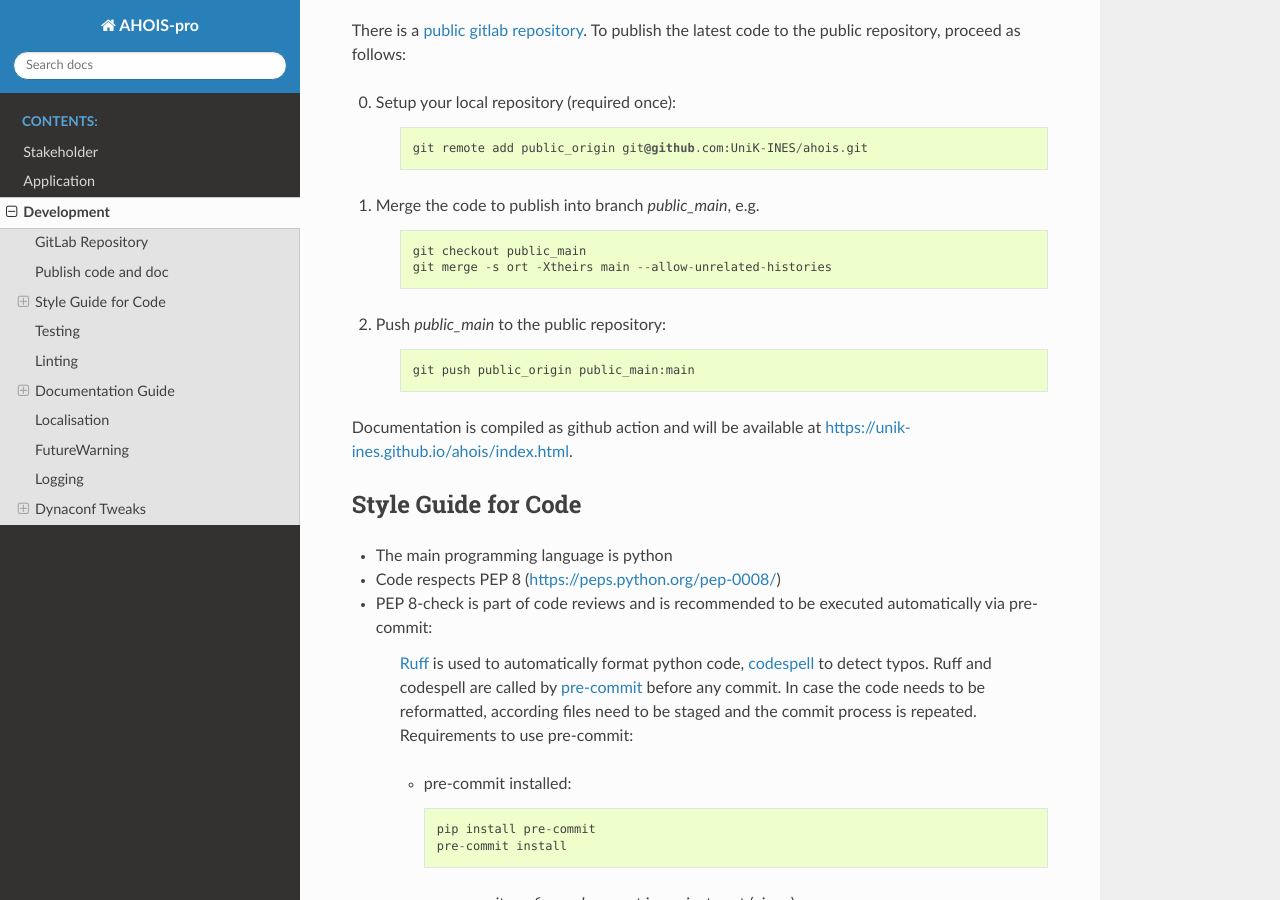
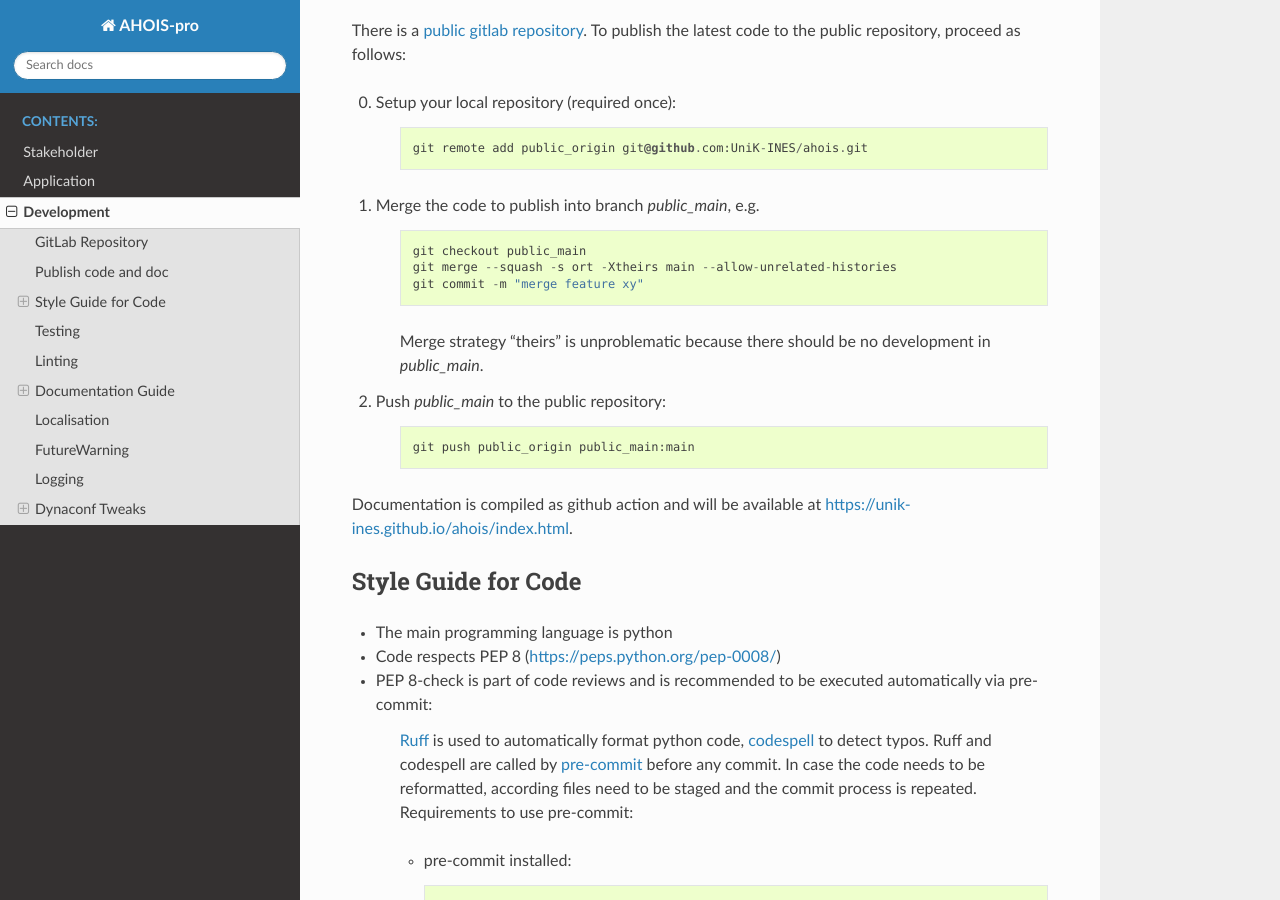
Before and after one commit to UniK-INES/ahois, a Sphinx documentation site: the page built from doc/source/development.rst, in a window 1280 px wide and 900 px high, scrolled down 750 px. Built offline with Sphinx 7.4.7 and the Read the Docs theme 3.1.0, drawn with Linux system fonts in a browser that asks for light colours; pages that are not in the unit, such as notebooks, are missing from menus.

Commit message:
add doc for publication

```diff
--- a/doc/source/conf.py
+++ b/doc/source/conf.py
@@ -14,7 +14,18 @@ import sys
 
 sys.path.insert(0, os.path.abspath("../../src/"))
 
-autodoc_mock_imports = ['building_stock_model', 'tests.conftest', 'server.Launch']
+autodoc_mock_imports = [
+    'building_stock_model',
+    'tests.conftest',
+    'server.Launch',
+    'mesa_geo',
+    'geopandas',
+    'dotenv',
+    'plotly',
+    'dill',
+    'statsmodels',
+    'SALib',
+    ]
 
 # -- Project information -----------------------------------------------------
 # https://www.sphinx-doc.org/en/master/usage/configuration.html#project-information
--- a/doc/source/development.rst
+++ b/doc/source/development.rst
@@ -53,7 +53,12 @@ public repository, proceed as follows:
 	::
 
 		git checkout public_main
-		git merge -s ort -Xtheirs main --allow-unrelated-histories
+		git merge --squash -s ort -Xtheirs main --allow-unrelated-histories
+		git commit -m "merge feature xy"
+
+
+	Merge strategy "theirs" is unproblematic because there should be no
+	development in `public_main`.
 
 2. Push `public_main` to the public repository:
 
--- a/requirements_pages.txt
+++ b/requirements_pages.txt
@@ -1,3 +1,5 @@
+--extra-index-url https://gitlab.uni-kassel.de/api/v4/projects/30/packages/pypi/simple
+
 argparse
 cachetools
 docxbuilder
@@ -17,6 +19,7 @@ python-git-info
 sqlalchemy>=2.0
 scipy
 seaborn>=0.13
+shobnetpy
 sphinx
 sphinx_rtd_theme
 sphinxcontrib-excel-table
```
Also changed, not shown: 1 other file.
